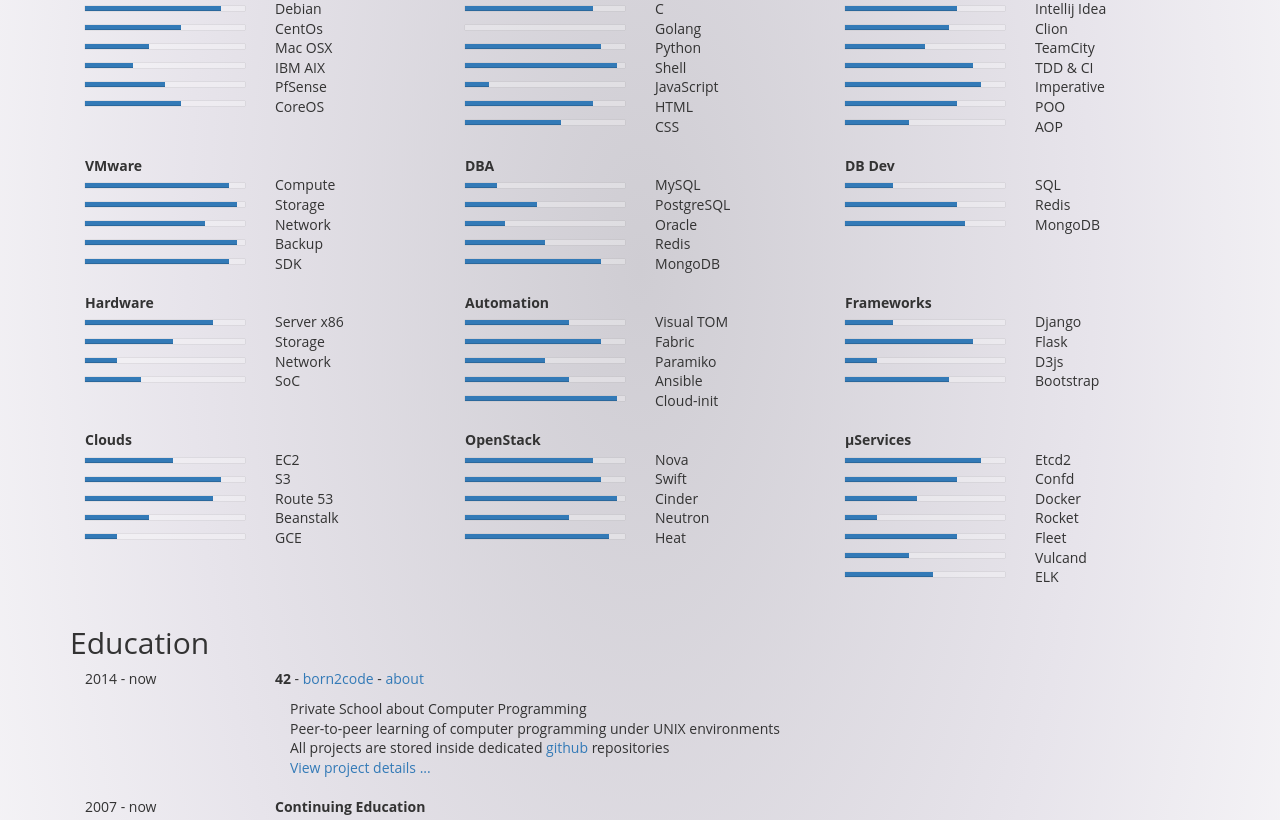
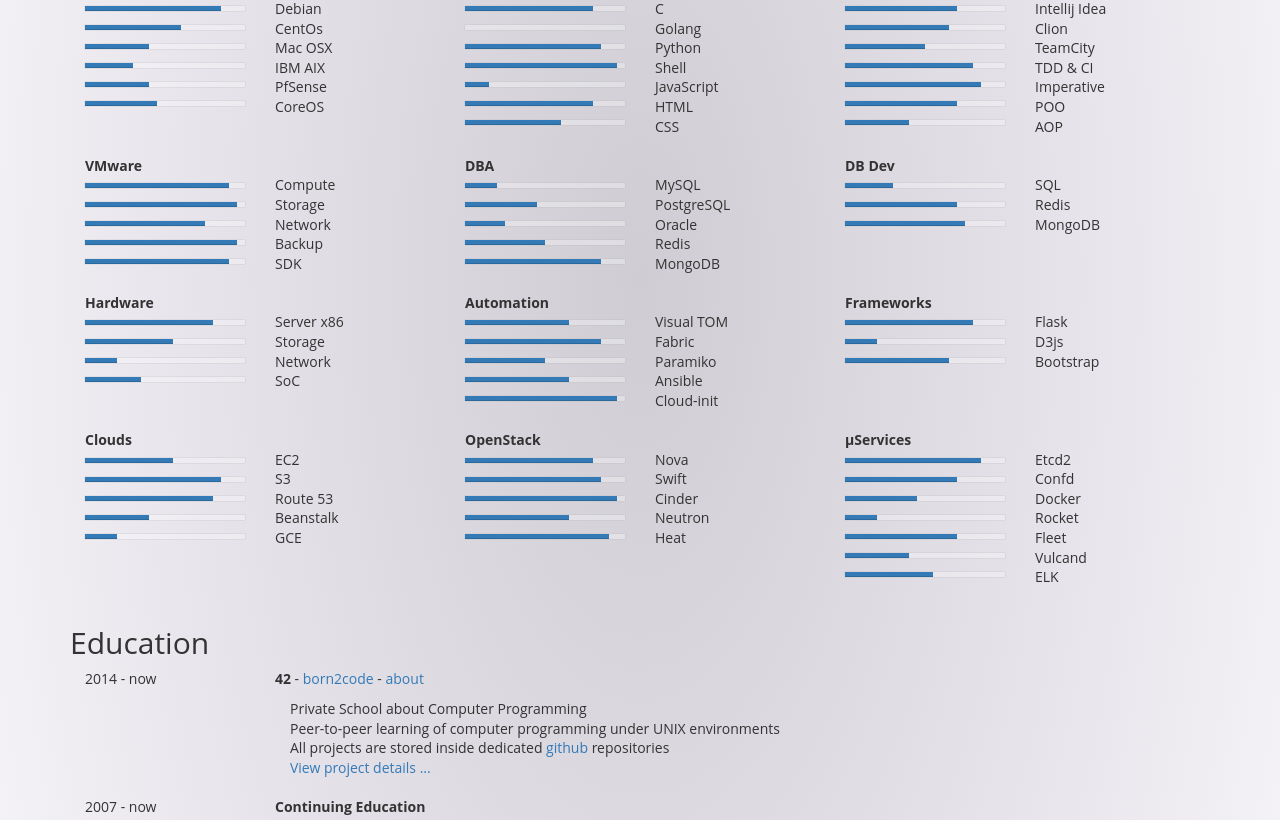
Before and after one commit to JulienBalestra/julienbalestra, a plain HTML site: page english.html in a window 1280 px wide. Shown: the part 1142-1962 px from the top of the page. Drawn offline with nearby package versions, Linux system fonts and the light colour scheme.

Commit message:
JS and Django

```diff
--- a/english.html
+++ b/english.html
@@ -179,10 +179,10 @@
                     <div class="progress-bar" role="progressbar" style="width: 30%;"></div>
                 </div>
                 <div class="progress">
-                    <div class="progress-bar" role="progressbar" style="width: 50%;"></div>
+                    <div class="progress-bar" role="progressbar" style="width: 40%;"></div>
                 </div>
                 <div class="progress">
-                    <div class="progress-bar" role="progressbar" style="width: 60%;"></div>
+                    <div class="progress-bar" role="progressbar" style="width: 45%;"></div>
                 </div>
             </div>
             <div class="col-sm-2">
@@ -423,9 +423,6 @@
                 <b>Frameworks</b><br>
 
                 <div class="progress">
-                    <div class="progress-bar" role="progressbar" style="width: 30%;"></div>
-                </div>
-                <div class="progress">
                     <div class="progress-bar" role="progressbar" style="width: 80%;"></div>
                 </div>
                 <div class="progress">
@@ -438,10 +435,10 @@
 
             <div class="col-sm-2">
                 <br>
-                Django<br>
                 Flask<br>
                 D3js<br>
                 Bootstrap<br>
+                <br>
                 <br>
                 <br>
 
@@ -606,6 +603,7 @@
                 <p><b>Continuing Education</b></p>
 
                 <div class="container-fluid">
+                    2016 : JavaScript Initiation<br>
                     2015 : PostgreSQL for developers<br>
                     2015 : Unix / Linux - Shell programming [UNLI-SH]<br>
                     2015 : MongoDB for Python Developers [M101P] - <a href="items/m101p.pdf">certificate</a><br>
```
Also changed, not shown: french.html (+4 -3 lines).
